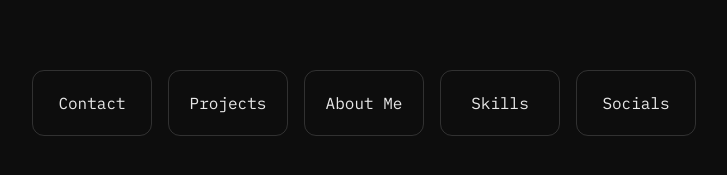
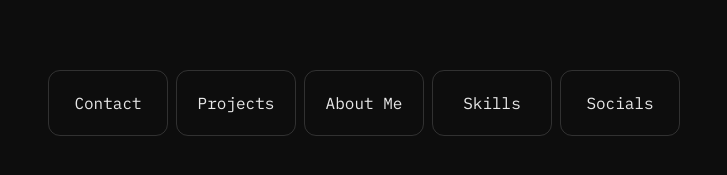
Before and after one commit to monarchxr/my_portfolio, a Next.js app: page / in a window 1280 px wide. Shown: the part 361-536 px from the top of the page, without its empty margins (276-1003 px from the left). Built offline with nearby package versions, Linux system fonts and the light colour scheme.

Commit message:
added widget component refactoring, + a small change in gaps

```diff
--- /dev/null
+++ b/src/app/components/Widget.tsx
@@ -0,0 +1,11 @@
+import Link from "next/link"
+
+export default function Widget({href,label}:{href: string, label:string}){
+    return(
+        <Link href={href}>
+            <div className="border border-white/15 p-5 w-30 text-center rounded-xl hover:bg-gray-700 transition-colors duration-200 hover:shadow-[0_0_20px_rgba(255,0,0,0.6)]">
+            <h4>{label}</h4>
+            </div>
+        </Link>
+    )
+}
--- a/src/app/page.tsx
+++ b/src/app/page.tsx
@@ -9,36 +9,16 @@ export default function Home(){
         <p>Junior year CS undergrad, studying DS and ML, dabbling in concurrency</p>
       </div>
 
-      <div className="flex gap-4">
-        <Link href="/contact">
-          <div className="border border-white/15 p-5 w-30 text-center rounded-xl hover:bg-gray-700 transition-colors duration-200 hover:shadow-[0_0_20px_rgba(255,0,0,0.6)]">
-          <h4>Contact</h4>
-          </div>
-        </Link>
+      <div className="flex gap-2">
+        <Widget href="/contact" label="Contact" />
 
-        <Link href="/projects">
-          <div className="border border-white/15 p-5 w-30 text-center rounded-xl hover:bg-gray-700 transition-colors duration-200 hover:shadow-[0_0_20px_rgba(255,0,0,0.6)]">
-          <h4>Projects</h4>
-          </div>
-        </Link>
+        <Widget href="/projects" label="Projects" />
 
-        <Link href="/about">
-          <div className="border border-white/15 p-5 w-30 text-center rounded-xl hover:bg-gray-700 transition-colors duration-200 hover:shadow-[0_0_20px_rgba(255,0,0,0.6)]">
-          <h4>About Me</h4>
-          </div>
-        </Link>
+        <Widget href="/about" label="About Me" />
 
-        <Link href="/skills">
-          <div className="border border-white/15 p-5 w-30 text-center rounded-xl hover:bg-gray-700 transition-colors duration-200 hover:shadow-[0_0_20px_rgba(255,0,0,0.6)]">
-          <h4>Skills</h4>
-          </div>
-        </Link>
+        <Widget href="/skills" label="Skills" />
 
-        <Link href="/socials">
-          <div className="border border-white/15 p-5 w-30 text-center rounded-xl hover:bg-gray-700 transition-colors duration-200 hover:shadow-[0_0_20px_rgba(255,0,0,0.6)]">
-          <h4>Socials</h4>
-          </div>
-        </Link>
+        <Widget href="/socials" label="Socials" />
       </div>
     </main>
   )
```
